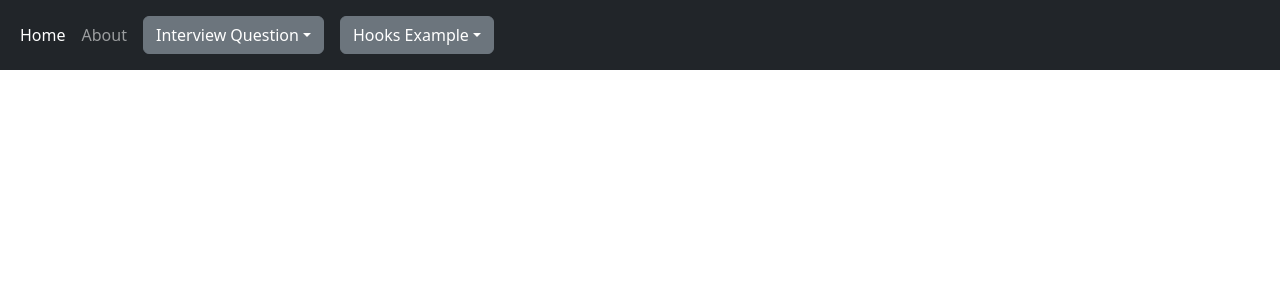
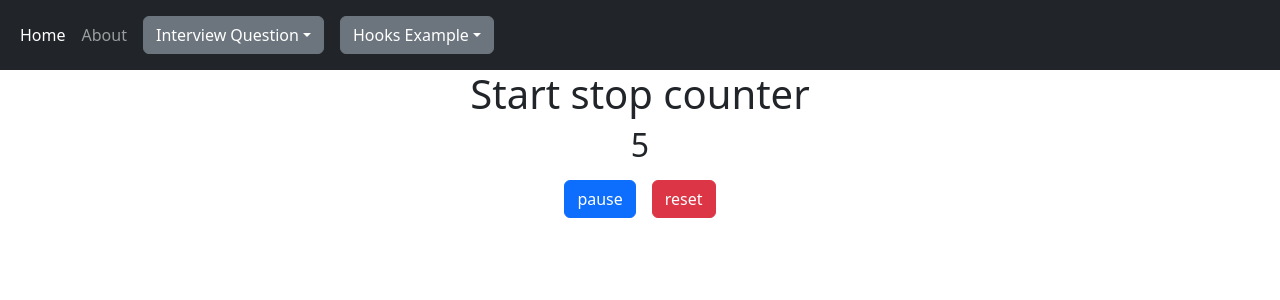
Before and after one commit to sunnyrai31/questionpaper, a React (Create React App) app: page /StartStop in a window 1280 px wide. Shown: the top 300 px of the page. Built offline with nearby package versions, Linux system fonts and the light colour scheme.

Commit message:
start stop timer

```diff
--- a/src/Hooks/UseMemoHook.js
+++ b/src/Hooks/UseMemoHook.js
@@ -51,7 +51,7 @@ const UseMemoHook = () => {
   }
   // lets create a bug and seek the need to use memo. if we use this code inside the handleInputChange, we dont need useMemo. about
   // but again this is use case. to compoute some at common place but not on any event.
-  //   const nthPrime = findNthPrime(primeValue); // here we can see that on button click findNthPrime is being called
+  // const nthPrime = findNthPrime(primeValue); // here we can see that on button click findNthPrime is being called
   // now lets use the useMemo and fix this problem. by memorizing the nth prime number
   // after comment this above line @54, we need to write like this for memo
 
--- a/src/Question/QuestionDropdown.js
+++ b/src/Question/QuestionDropdown.js
@@ -24,6 +24,11 @@ const QuestionDropdown = () => {
     {
       text: "Contact Book ",
       to: "/ContactBook",
+      title: "",
+    },
+    {
+      text: "StartStop and print ",
+      to: "/StartStop",
       title: "",
     },
   ];
--- /dev/null
+++ b/src/Question/StartStop.js
@@ -0,0 +1,87 @@
+import { Fragment, useEffect, useRef, useState } from "react";
+
+const StartStop = () => {
+  const [counter, setCounter] = useState(0);
+  const intervalId = useRef(null);
+  const [isstarted, setcounterStarted] = useState(false);
+  const [isPaused, setPause] = useState(false);
+  const limit = 150;
+
+  const handleStartCounter = () => {
+    setcounterStarted(true);
+  };
+  useEffect(() => {
+    if (isstarted) {
+      intervalId.current = setTimeout(() => {
+        console.log("count", counter);
+        setCounter((prev) => prev + 1);
+      }, 1000);
+    }
+  }, [isstarted, counter]);
+  const handleResetCounter = () => {
+    setCounter(0);
+    clearInterval(intervalId.current);
+    setcounterStarted(false);
+  };
+
+  const handlePauseCounter = () => {
+    setPause(true);
+    const currentCount = counter;
+    clearInterval(intervalId.current);
+    setCounter(currentCount);
+  };
+
+  const handleResumeCounter = () => {
+    setcounterStarted(true);
+    setPause(false);
+    const _counterStopedAt = counter;
+    setCounter(_counterStopedAt);
+    handleStartCounter();
+  };
+  useEffect(() => {
+    if (counter === limit + 1) {
+      handleResetCounter();
+    }
+  }, [counter]);
+
+  useEffect(() => {
+    handleStartCounter();
+    return () => {
+      clearInterval(intervalId.current);
+    };
+  }, []);
+
+  return (
+    <Fragment>
+      <h1>Start stop counter</h1>
+      <h2>{counter}</h2>
+      {!isstarted ? (
+        <button className="btn btn-primary m-2" onClick={handleStartCounter}>
+          start
+        </button>
+      ) : !isPaused ? (
+        <button className="btn btn-primary m-2" onClick={handlePauseCounter}>
+          pause
+        </button>
+      ) : (
+        <button className="btn btn-primary m-2" onClick={handleResumeCounter}>
+          Resume
+        </button>
+      )}
+
+      <button className="btn btn-danger m-2" onClick={handleResetCounter}>
+        reset
+      </button>
+    </Fragment>
+  );
+};
+export default StartStop;
+
+/***
+ *
+ * {
+ * prev: current-1;
+ * current: current
+ * }
+ *
+ */
--- a/src/Question/index.js
+++ b/src/Question/index.js
@@ -4,3 +4,4 @@ export { default as QuestionDropdown } from "./QuestionDropdown";
 export { default as QuestionDeleteItem } from "./QuestionDeleteItem";
 export { default as InfinteScroll } from "./InfinteScroll";
 export { default as ContactBook } from "./ContactBook";
+export { default as StartStop } from "./StartStop";
--- a/src/Routing.js
+++ b/src/Routing.js
@@ -7,6 +7,7 @@ import {
   QuestionDeleteItem,
   InfinteScroll,
   ContactBook,
+  StartStop,
 } from "./Question";
 import {
   UseStateHook,
@@ -24,6 +25,7 @@ const Routing = () => {
     { path: "/about", componentName: AboutComponent },
     { path: "/QuestionDeleteItem", componentName: QuestionDeleteItem },
     { path: "/QuestionQuiz", componentName: QuestionQuiz },
+    { path: "/StartStop", componentName: StartStop },
     { path: "/InfinteScroll", componentName: InfinteScroll },
     { path: "/ContactBook", componentName: ContactBook },
     { path: "/SelectOnDemand", componentName: SelectOnDemand },
```
